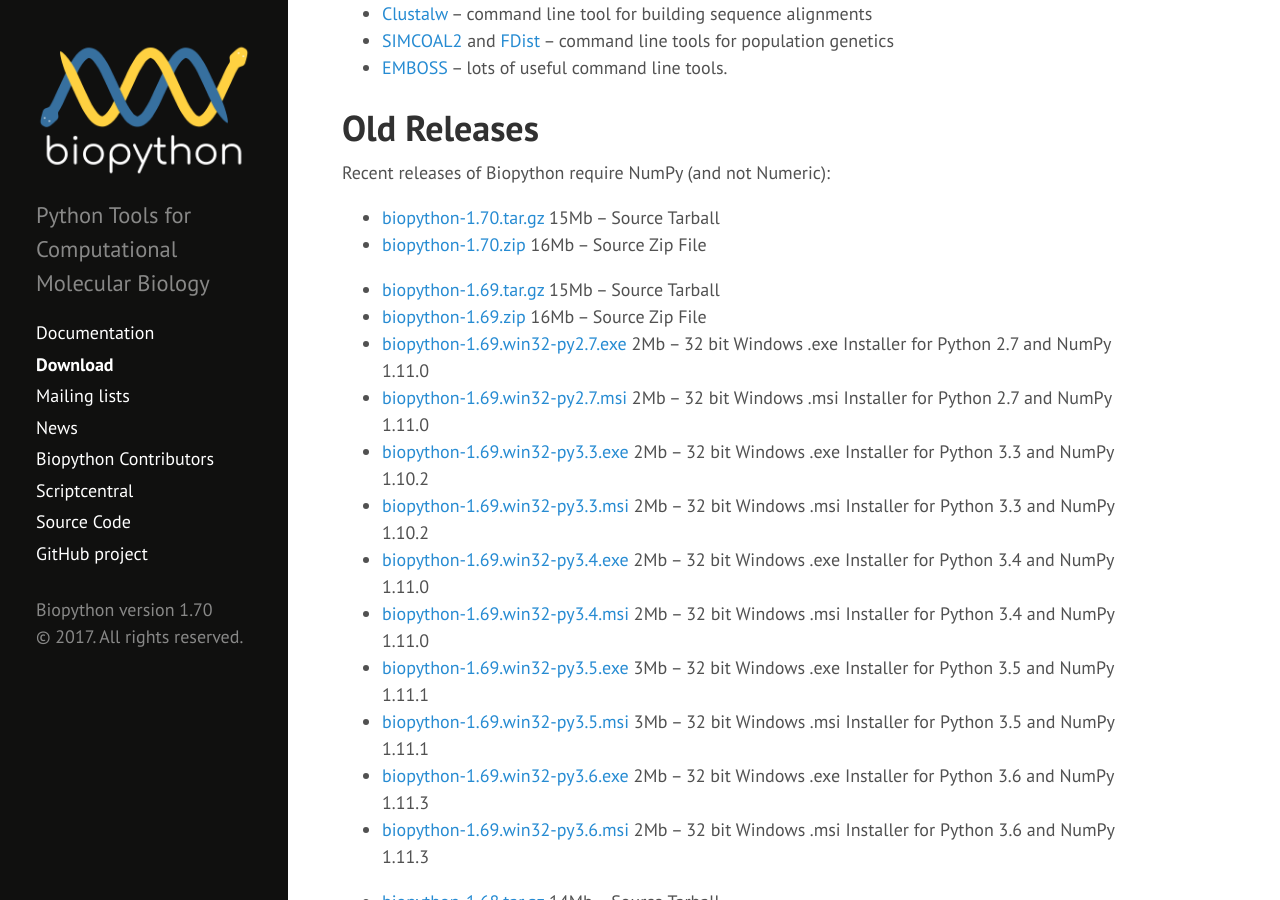
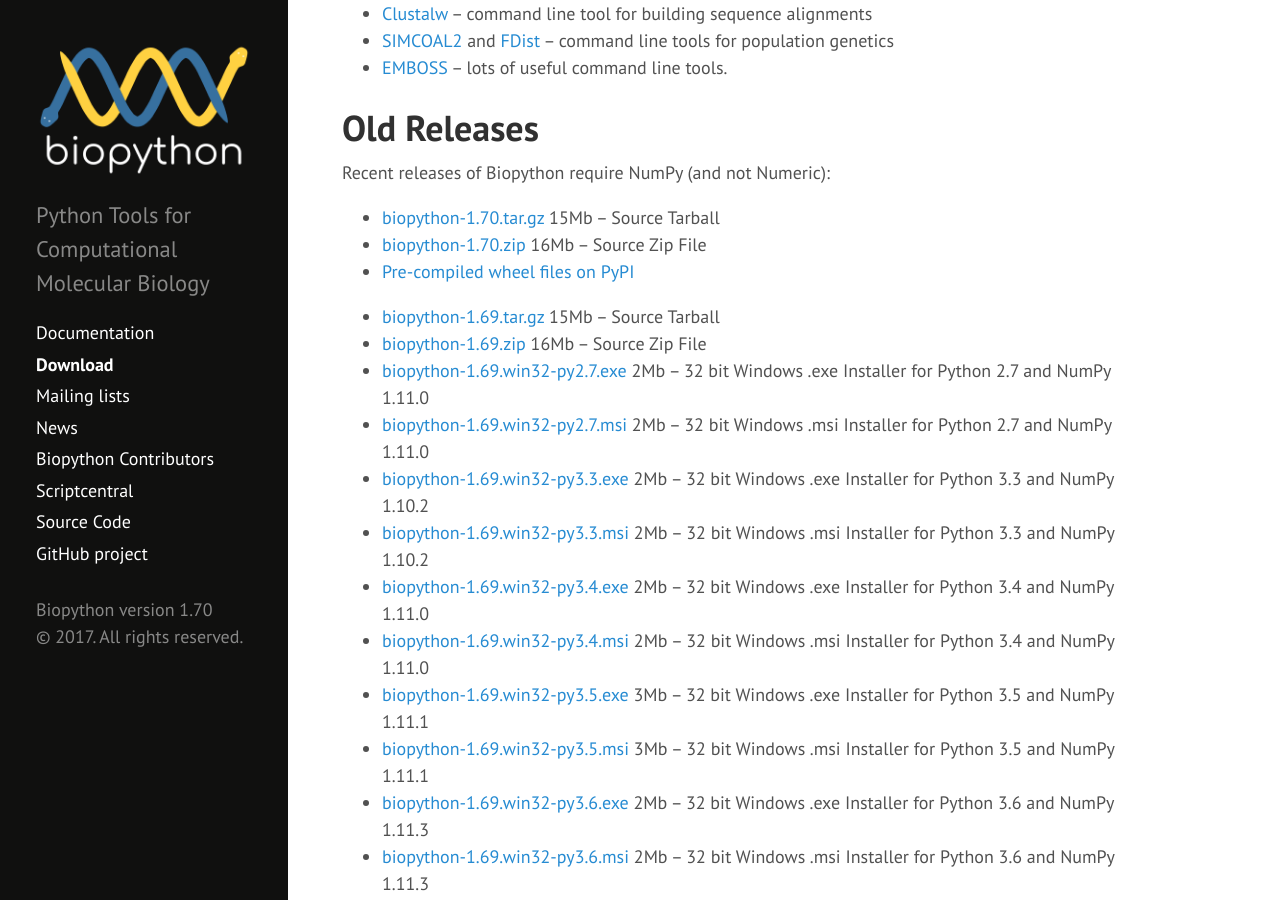
Before and after one commit to biopython/biopython.github.io, a Jekyll site: the page built from wiki/Download.md, in a window 1280 px wide and 900 px high, scrolled down 2563 px. Built offline with Jekyll 4.4.1, drawn with Linux system fonts in a browser that asks for light colours.

Commit message:
Include PyPI link for Biopython 1.70 in old section

```diff
--- a/wiki/Download.md
+++ b/wiki/Download.md
@@ -153,6 +153,7 @@ Recent releases of Biopython require NumPy (and not Numeric):
     15Mb -- Source Tarball
 -   [biopython-1.70.zip](http://biopython.org/DIST/biopython-1.70.zip)
     16Mb -- Source Zip File
+-   [Pre-compiled wheel files on PyPI](https://pypi.python.org/pypi/biopython/1.70)
 
 <!-- -->
 
```
